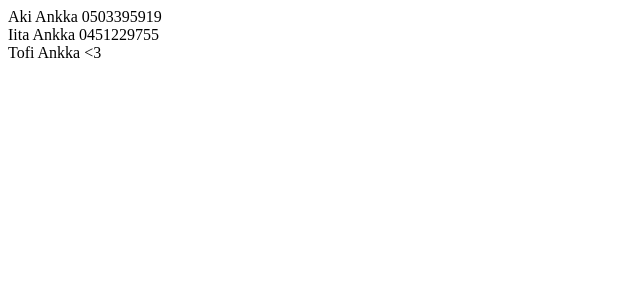
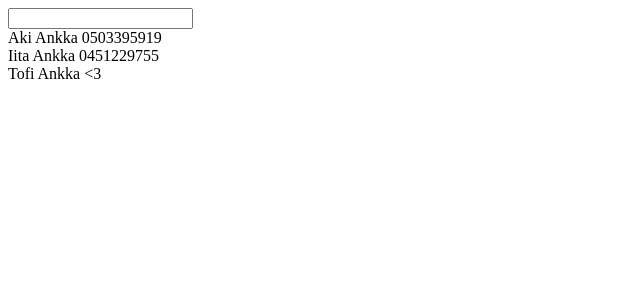
Before and after one commit to iidalaukkanen/digitrade-contact-app, an Angular app: page / in a window 1280 px wide. Shown: the top 300 px of the page, without its empty margins (0-640 px from the left). Built offline with nearby package versions, Linux system fonts and the light colour scheme.

Commit message:
ContactsWebApp
input box added

```diff
--- a/src/app/contact/contact-list/contact-list.component.html
+++ b/src/app/contact/contact-list/contact-list.component.html
@@ -1,3 +1,5 @@
+<input value="{{selectedContactName}}">
+
 <div *ngFor="let c of contacts">
   <dtca-contact-list-item
     [contact]="c"
--- a/src/app/contact/contact-list/contact-list.component.ts
+++ b/src/app/contact/contact-list/contact-list.component.ts
@@ -8,14 +8,15 @@ import { Contact } from '../contact';
 })
 export class ContactListComponent implements OnInit {
   contacts: Contact[];
+  selectedContactName: string;
 
   constructor() {
     this.contacts = [];
+    this.selectedContactName = '';
   }
 
   onContactSelected(contact: Contact): void {
-    console.log(contact);
-    alert(contact.firstName);
+    this.selectedContactName = contact.firstName + ' ' + contact.lastName;
   }
 
   ngOnInit() {
```
